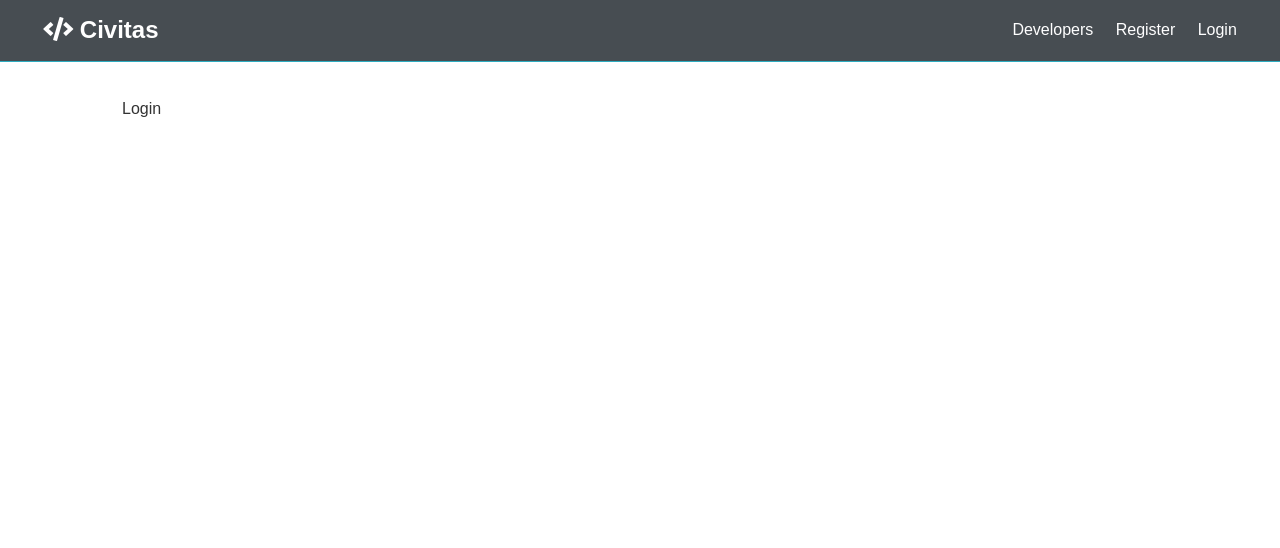
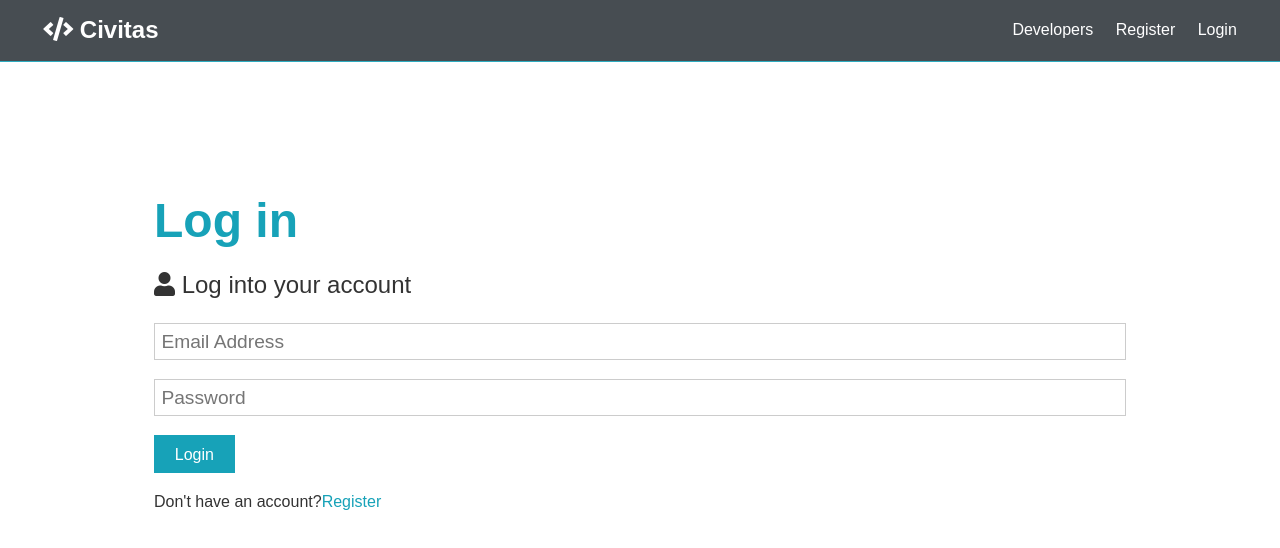
Before and after one commit to DeeIdowu/civitas, a React (Create React App) app in the folder client/: page /login in a window 1280 px wide. Shown: the top 548 px of the page. Built offline with nearby package versions, Linux system fonts and the light colour scheme.

Commit message:
preredux

```diff
--- a/client/src/components/auth/Login.js
+++ b/client/src/components/auth/Login.js
@@ -1,7 +1,66 @@
-import React from "react";
+import React, { Fragment, useState } from "react";
+import { Link } from "react-router-dom";
+/*for user input*/
+const Login = () => {
+  const [formData, setFormData] = useState({
+    email: "",
+    password: ""
+  });
 
-const Login = () => {
-  return <div>Login</div>;
+  /* destructuring */
+  const { name, email, password, password2 } = formData;
+
+  /*onChange handler utilized for event of user input*/
+
+  const onChange = e =>
+    setFormData({
+      ...formData,
+      [e.target.name]: e.target.value
+    });
+  /* For the successful login*/
+  const onSubmit = async e => {
+    e.preventDefault();
+    console.log("Welcome Back!");
+  };
+
+  return (
+    <Fragment>
+      <section className="container">
+        <h1 className="large text-primary">Log in</h1>
+        <p className="lead">
+          <i className="fas fa-user" /> Log into your account
+        </p>
+        <form className="form" onSubmit={e => onSubmit(e)}>
+          <div className="form-group">
+            <input
+              type="email"
+              placeholder="Email Address"
+              name="email"
+              value={email}
+              onChange={e => onChange(e)}
+              required
+            />
+          </div>
+          <div className="form-group">
+            <input
+              type="password"
+              placeholder="Password"
+              name="password"
+              minLength="6"
+              value={password}
+              onChange={e => onChange(e)}
+              required
+            />
+          </div>
+          <input type="submit" className="btn btn-primary" value="Login" />
+        </form>
+        <p className="my-1">
+          Don't have an account?
+          <Link to="/register">Register</Link>
+        </p>
+      </section>
+    </Fragment>
+  );
 };
 
 export default Login;
--- a/client/src/components/auth/Register.js
+++ b/client/src/components/auth/Register.js
@@ -1,5 +1,5 @@
 import React, { Fragment, useState } from "react";
-import axios from "axios";
+import { Link } from "react-router-dom";
 /*for user input*/
 const Register = () => {
   const [formData, setFormData] = useState({
@@ -25,24 +25,7 @@
     if (password !== password2) {
       console.log("Passwords do not match");
     } else {
-      const newUser = {
-        name,
-        email,
-        password
-      };
-      try {
-        const config = {
-          headers: {
-            "Content-Type": "application/json"
-          }
-        };
-        const body = JSON.stringify(newUser);
-        //making post request via async/promise by axios middleware
-        const res = await axios.post("/api/users/", body, config);
-        console.log(res.data);
-      } catch (err) {
-        console.error(err.response.data);
-      }
+      console.log("Welcome");
     }
   };
 
@@ -103,7 +86,7 @@
           <input type="submit" className="btn btn-primary" value="Register" />
         </form>
         <p className="my-1">
-          Already have an account? <a href="login.html">Sign In</a>
+          Already have an account? <Link to="/login">Sign In</Link>
         </p>
       </section>
     </Fragment>
```
